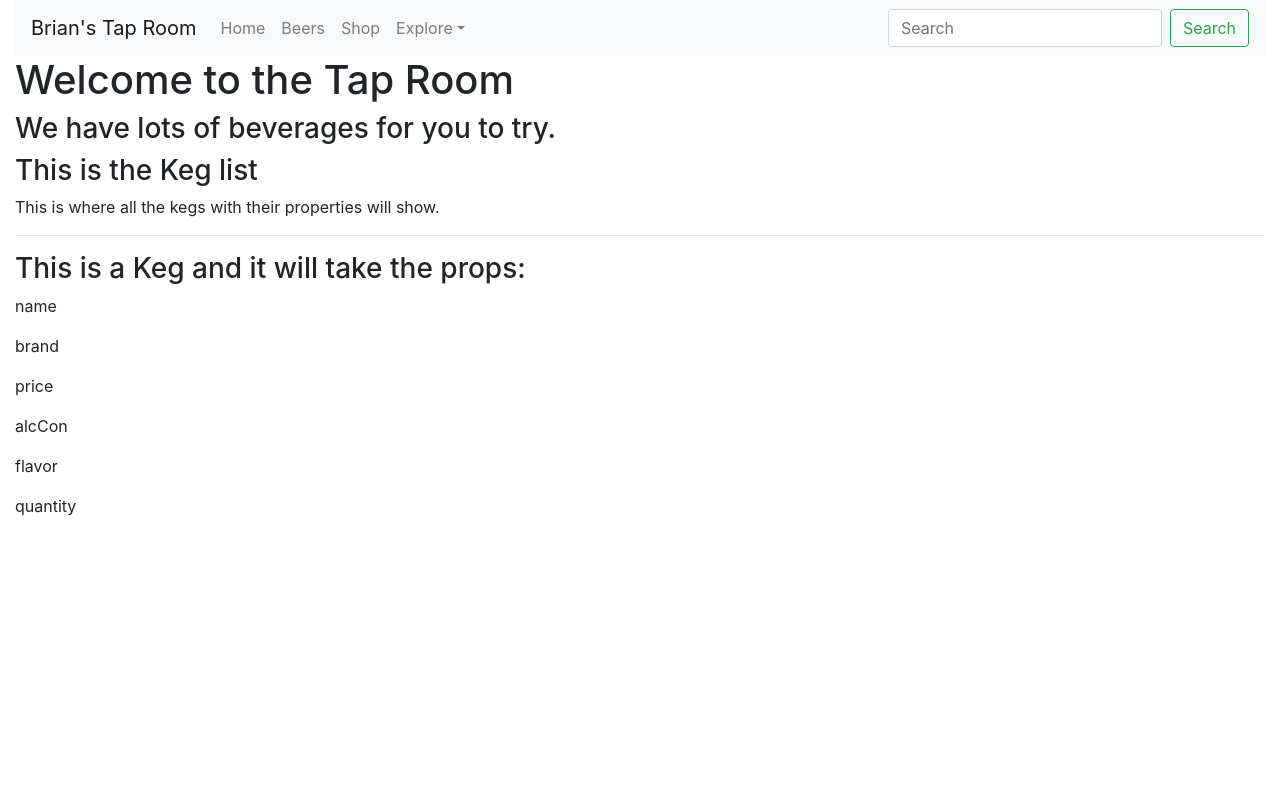
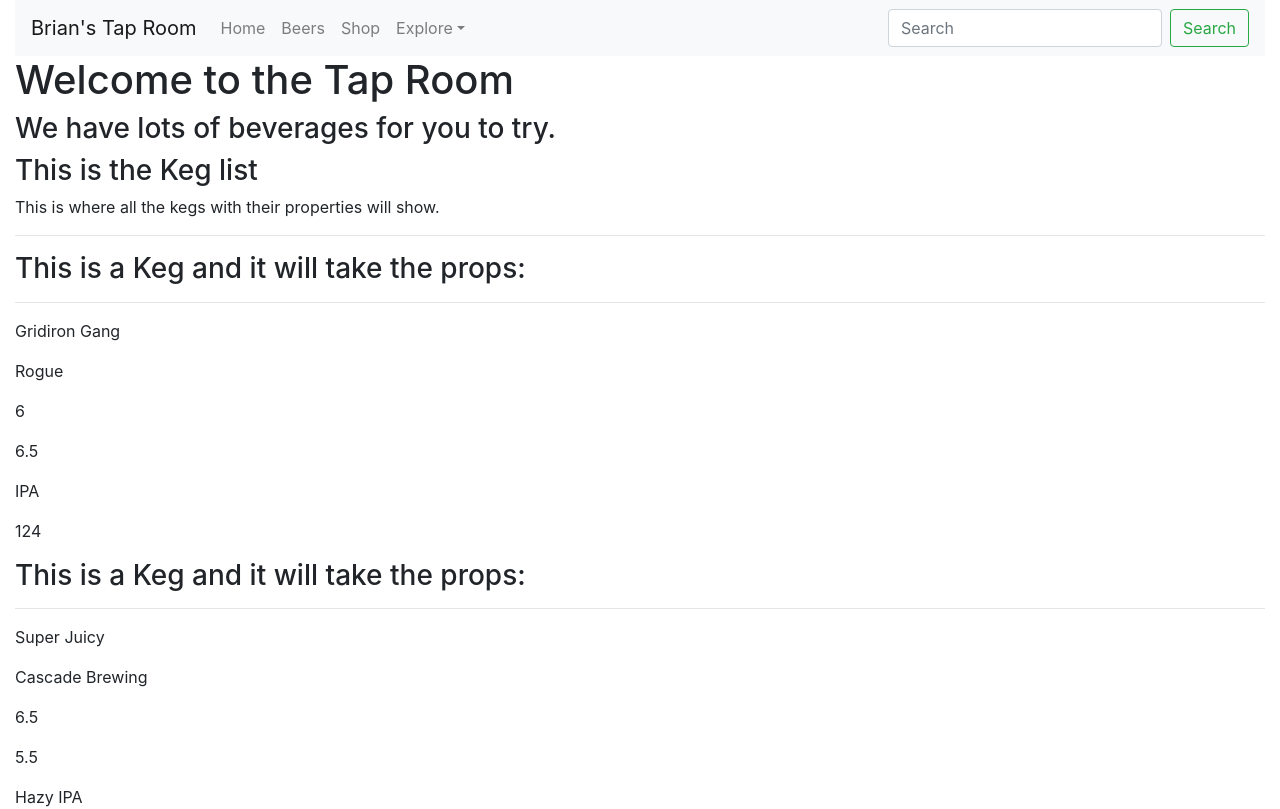
Before and after one commit to brianharv/taproom_redux, a React (Create React App) app: page / in a window 1280 px wide. Shown: the top 809 px of the page. Built offline with nearby package versions, Linux system fonts and the light colour scheme.

Commit message:
succesfully pass and map props from KegList to Keg

```diff
--- a/src/components/Keg.js
+++ b/src/components/Keg.js
@@ -1,17 +1,28 @@
 import React from 'react';
+import PropTypes from 'prop-types';
 
-function Keg() {
+function Keg(props) {
   return(
     <React.Fragment>
       <h3>This is a Keg and it will take the props:</h3>
-      <p>name</p>
-      <p>brand</p>
-      <p>price</p>
-      <p>alcCon</p>
-      <p>flavor</p>
-      <p>quantity</p>
+      <hr/>
+      <p>{props.name}</p>
+      <p>{props.brand}</p>
+      <p>{props.price}</p>
+      <p>{props.alcCon}</p>
+      <p>{props.flavor}</p>
+      <p>{props.quantity}</p>
     </React.Fragment>
   );
 }
 
+Keg.propTypes = {
+  name: PropTypes.string,
+  brand: PropTypes.string,
+  price: PropTypes.number,
+  alcCon: PropTypes.number,
+  flavor: PropTypes.string,
+  quantity: PropTypes.number
+}
+
 export default Keg;
--- a/src/components/KegList.js
+++ b/src/components/KegList.js
@@ -42,7 +42,16 @@ function KegList(){
       <h3>This is the Keg list</h3>
       <p>This is where all the kegs with their properties will show.</p>
       <hr/>
-      <Keg/>
+      {masterKegList.map((keg, index) =>
+        <Keg name={keg.name}
+          brand={keg.brand}
+          alcCon={keg.alcCon}
+          price={keg.price}
+          quantity={keg.quantity}
+          flavor={keg.flavor}
+          key={index}
+          />
+        )}
     </React.Fragment>
   );
 }
```
